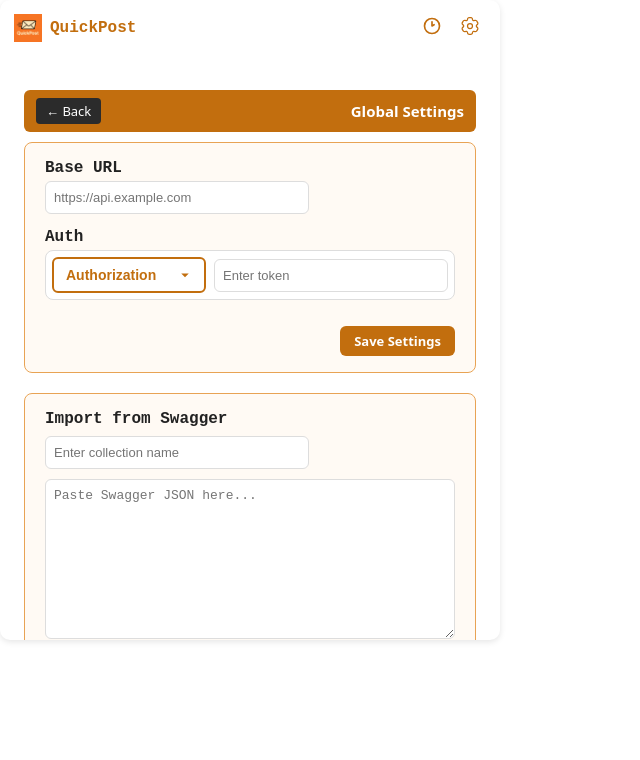
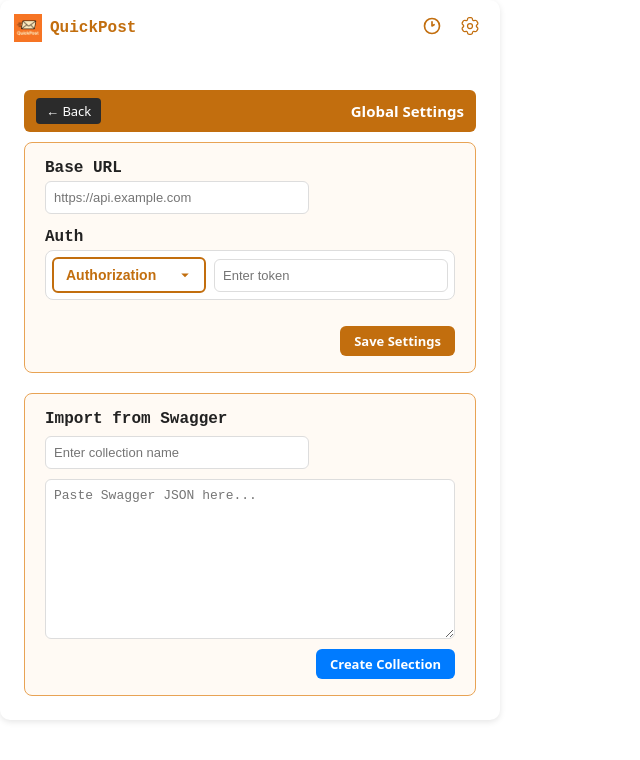
Before and after one commit to nikolajonic/quick-post, a React (Vite) app: page / in a window 1280 px wide. Both pictures are taken after a click on the button 470 px from the left and 28 px from the top of the page. Shown: the top 760 px of the page, without its empty margins (0-640 px from the left). Built offline with nearby package versions, Linux system fonts and the light colour scheme.

Commit message:
theme color set

```diff
--- a/src/App.css
+++ b/src/App.css
@@ -1,6 +1,7 @@
 :root {
   --primary: #c26e0e;
   --primary-light: #e8a354;
+  --primary-lightest: #fffaf4;
   --secondary: #ababab;
   --button-bg: #2b2b2b;
   --button-text: #ffffff;
@@ -160,6 +161,7 @@ h2 {
   flex-direction: column;
   justify-content: flex-start;
   width: 500px;
-  max-height: 80vh; /* 👈 Prevent overflow */
-  overflow: hidden;
+
+  box-sizing: border-box;
+  margin: 0 auto;
 }
--- a/src/components/CollectionSettings/index.tsx
+++ b/src/components/CollectionSettings/index.tsx
@@ -32,8 +32,8 @@ const CollectionSettings = ({ id, baseUrl = "", auth, onSave }: Props) => {
   return (
     <div
       style={{
-        background: "#fffaf4",
-        border: "1px solid #e8a354",
+        background: "var(--primary-lightest)",
+        border: "1px solid var(--primary-light)",
         borderRadius: 8,
         padding: "10px 12px",
         marginTop: 8,
@@ -107,7 +107,7 @@ const CollectionSettings = ({ id, baseUrl = "", auth, onSave }: Props) => {
             onSave(id, { baseUrl: url, auth: { key: authKey, token } })
           }
           style={{
-            background: "#c26e0e",
+            background: "var(--primary)",
             color: "white",
             border: "none",
             borderRadius: 6,
--- a/src/components/GlobalSettings/index.tsx
+++ b/src/components/GlobalSettings/index.tsx
@@ -166,7 +166,7 @@ const GlobalSettings: FC<GlobalSettingsProps> = ({
           <button
             onClick={handleSave}
             style={{
-              background: "#c26e0e",
+              background: "var(--primary)",
               color: "white",
               border: "none",
               borderRadius: 6,
--- a/src/components/ResponseViewer/index.tsx
+++ b/src/components/ResponseViewer/index.tsx
@@ -103,7 +103,7 @@ const ResponseViewer = ({ data, status }: ResponseViewerProps) => {
               {data.statusCode && (
                 <span
                   style={{
-                    color: "#c26e0e",
+                    color: "var(primary)",
                     fontSize: "13px",
                     fontWeight: 600,
                   }}
@@ -195,7 +195,7 @@ const ResponseViewer = ({ data, status }: ResponseViewerProps) => {
             >
               <span
                 style={{
-                  color: "#c26e0e",
+                  color: "var(--primary)",
                   fontWeight: 600,
                   fontSize: "13px",
                   flexShrink: 0,
--- a/src/components/svgs/more.tsx
+++ b/src/components/svgs/more.tsx
@@ -4,7 +4,7 @@ const MoreSVG = () => (
     width="18"
     height="18"
     fill="none"
-    stroke="#c26e0e"
+    stroke="var(--primary)"
     strokeWidth="2"
     strokeLinecap="round"
     strokeLinejoin="round"
--- a/src/layout/index.tsx
+++ b/src/layout/index.tsx
@@ -28,8 +28,6 @@ const Layout = () => {
   const { setCurrent } = useCurrentCollection();
 
   useEffect(() => {
-    console.log("Global settings changed:", globalSettings);
-
     if (globalSettings.baseUrl !== "") {
       setBaseUrl(globalSettings.baseUrl);
     }
```
Also changed, not shown: public/manifest.json.
